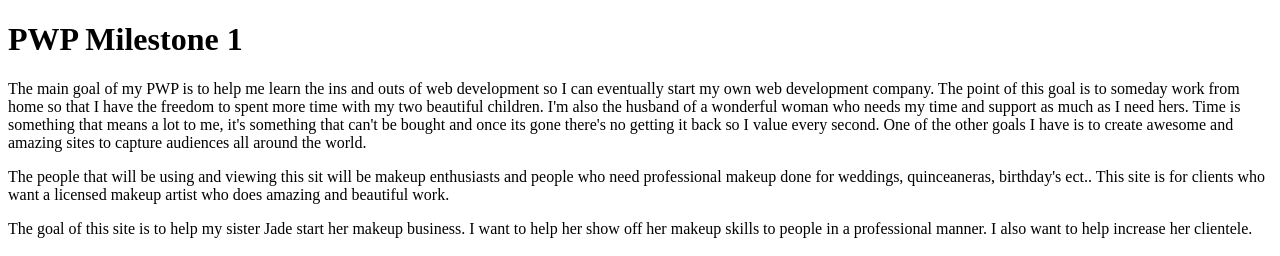
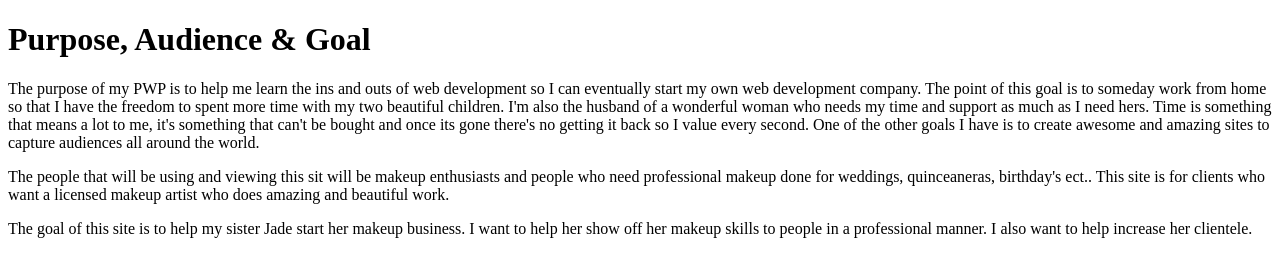
Before and after one commit to JMathieusJr/my-pwp-james, a plain HTML site: page public_html/documentation/milestone-1.html in a window 1280 px wide. Shown: the top 256 px of the page. Drawn offline with Linux system fonts and the light colour scheme.

Commit message:
paragraph 1 text fix

```diff
--- a/public_html/documentation/milestone-1.html
+++ b/public_html/documentation/milestone-1.html
@@ -5,9 +5,9 @@
     <title>My PWP Milestone 1</title>
 </head>
 <body>
-    <h1>PWP Milestone 1</h1>
+    <h1>Purpose, Audience & Goal</h1>
         <p>
-            The main goal of my PWP is to help me learn the ins and outs of web development so I can eventually start my own web development company.
+            The purpose of my PWP is to help me learn the ins and outs of web development so I can eventually start my own web development company.
             The point of this goal is to someday work from home so that I have the freedom to spent more time with my two beautiful children.
             I'm also the husband of a wonderful woman who needs my time and support as much as I need hers. Time is something that means a lot to me, it's
             something that can't be bought and once its gone there's no getting it back so I value every second. One of the other goals I have is to create awesome
```
